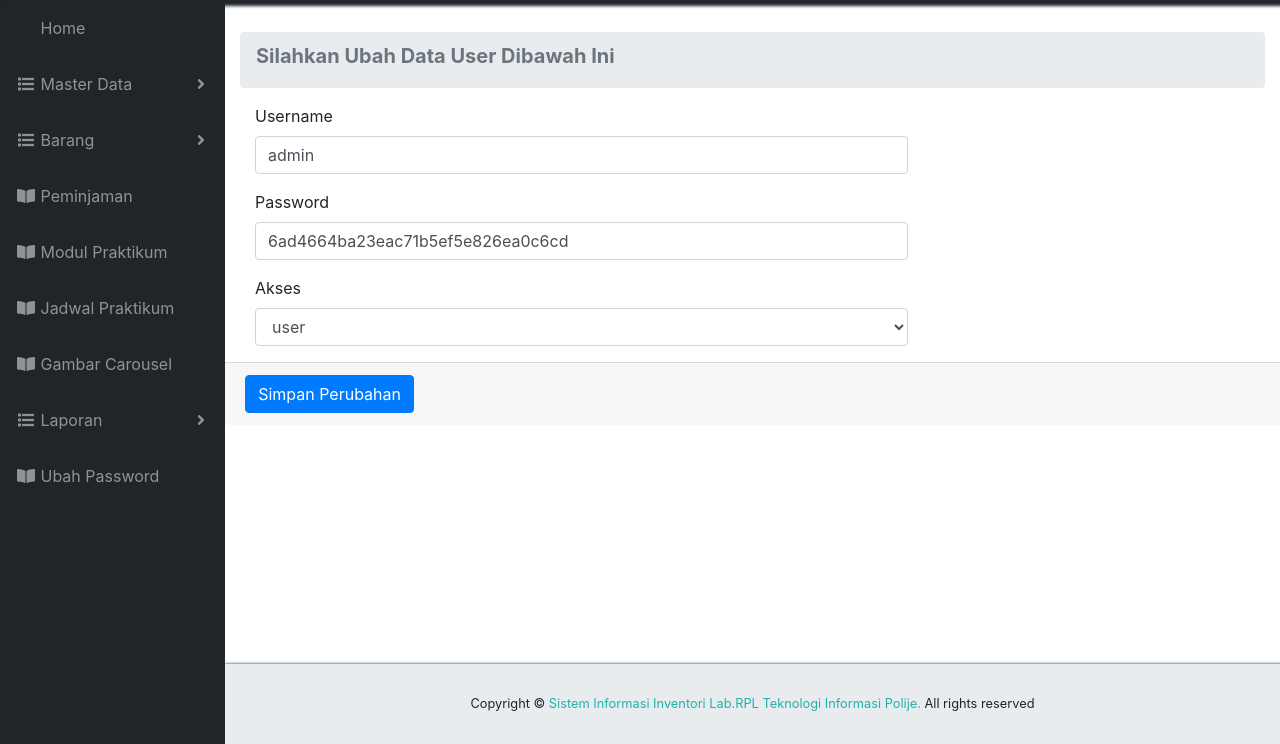
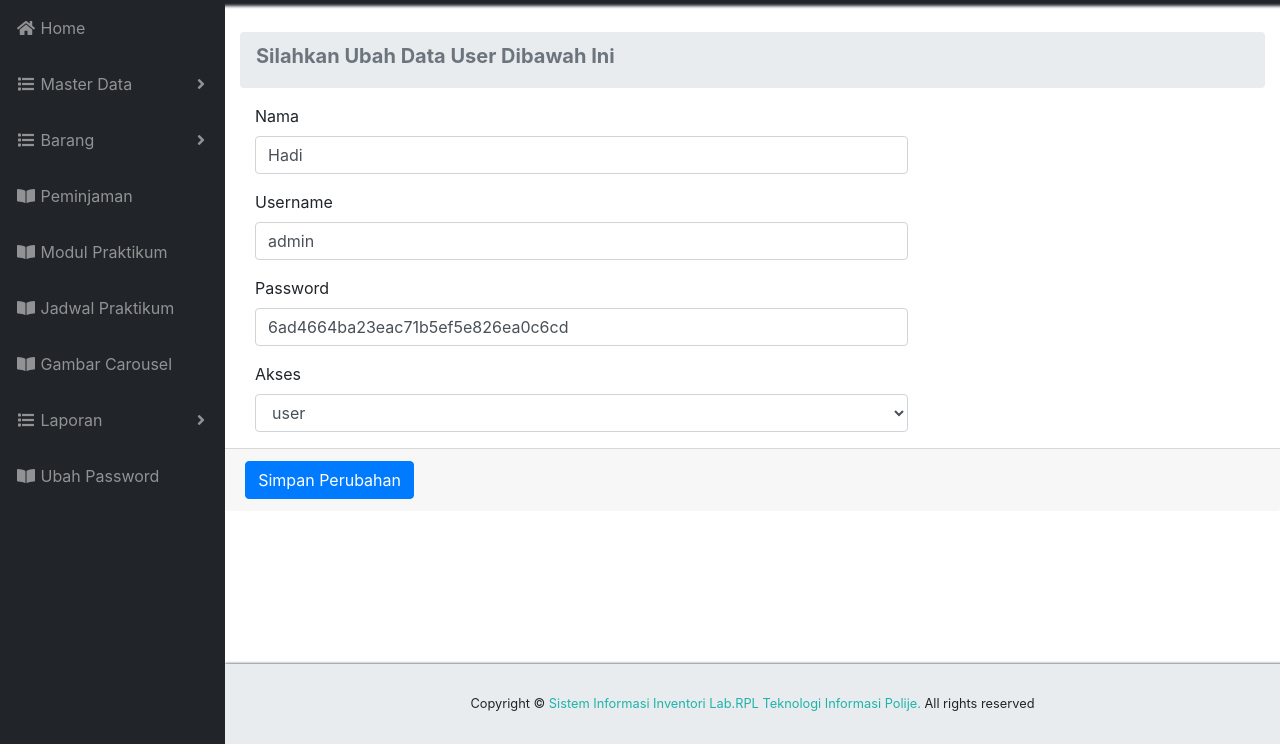
Before and after one commit to AkhyarNR/si_inventory, a CodeIgniter app: page /si_inventory/index.php/admin/user/edit/1 in a window 1280 px wide. Shown: the part 66-810 px from the top of the page. Run offline with CodeIgniter, Linux system fonts and the light colour scheme; data comes from the database, SQL or seed files in the repository; some libraries are stand-ins or nearby versions.

Commit message:
kolom nama
nambah kolom nama

```diff
--- a/application/views/admin/edit/user_edit.php
+++ b/application/views/admin/edit/user_edit.php
@@ -29,6 +29,11 @@
                 <div class="col-md-8">
                   <div class="form-group">
                     <input value="<?php echo $user->id_user; ?>" type="hidden" class="form-control" name="id_user">
+                     <label for="nama">Nama</label>
+                    <input value="<?php echo $user->nama; ?>" type="text" class="form-control" name="nama">
+                  </div>
+
+                    <div class="form-group">
                     <label for="username">Username</label>
                     <input value="<?php echo $user->username; ?>" type="text" class="form-control" name="username">
                   </div>
--- a/application/views/admin/new/user_new.php
+++ b/application/views/admin/new/user_new.php
@@ -17,7 +17,10 @@
 <form method="POST" action="<?php echo site_url('admin/User/add') ?>" enctype="multipart/form-data" class="col-md-12">
 <div class="row">
 <div class="col-md-6">
-
+                  <div class="form-group">
+                    <label for="nama">Nama</label>
+                    <input value="" required="required" type="text" class="form-control" name="nama">
+                  </div>
 
                   <div class="form-group">
                     <label for="username">Username</label>
--- a/application/views/partial_admin/head.php
+++ b/application/views/partial_admin/head.php
@@ -62,7 +62,7 @@
     <ul class="sidebar navbar-nav">
     <li class="nav-item">
     <a class="nav-link" href="<?php echo base_url('admin/chomepage_admin')?>">
-    <i class="fas fa-fw fa-tachometer"></i>
+    <i class="fas fa-fw fa-home"></i>
     <span>Home</span></a>
     </li>
 
```
